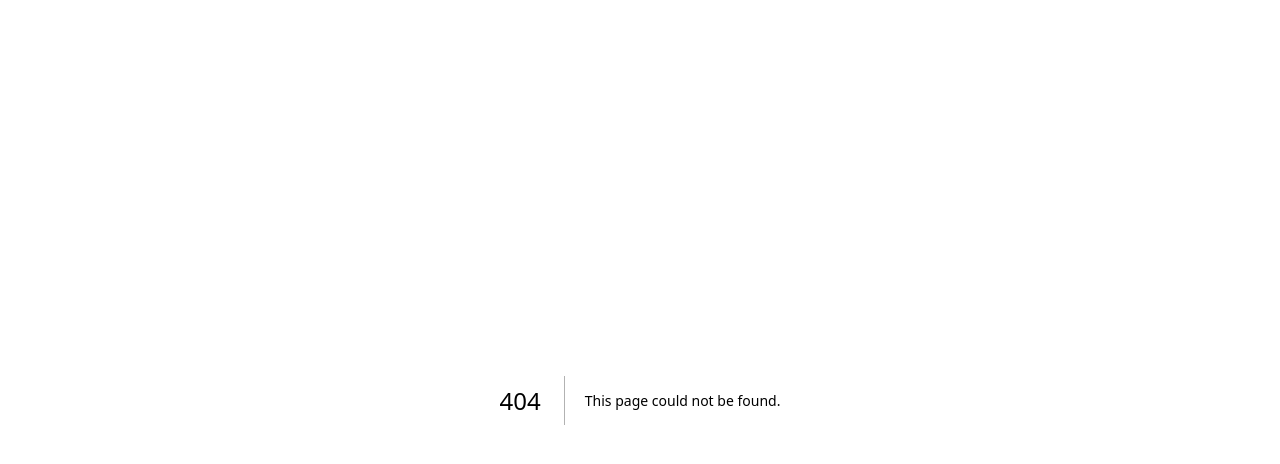
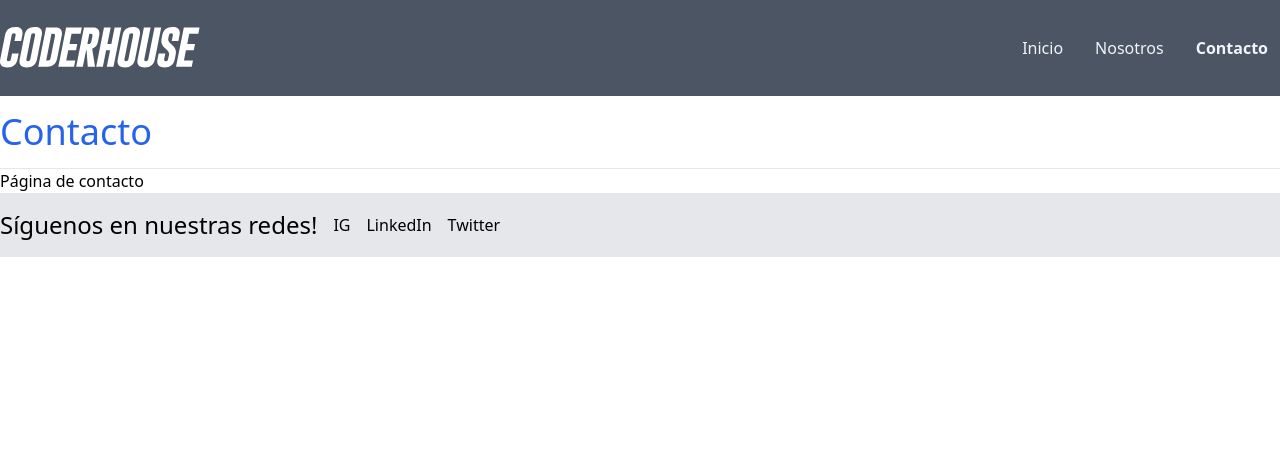
Before and after one commit to CLanusse/coder-next, a Next.js app: page /contacto in a window 1280 px wide. Before the commit this address had no page. Shown: the top 464 px of the page. Built offline with nearby package versions, Linux system fonts and the light colour scheme.

Commit message:
ejemplos semana 3

```diff
--- /dev/null
+++ b/app/contacto/layout.js
@@ -0,0 +1,18 @@
+
+export default function ContactoLayout({children}) {
+
+    return (
+        <>
+            {children}
+
+            <footer className="bg-gray-200 w-full">
+                <div className="container m-auto py-4 flex items-center gap-4">
+                    <h4 className="text-2xl">Síguenos en nuestras redes!</h4>
+                    <a>IG</a>
+                    <a>LinkedIn</a>
+                    <a>Twitter</a>
+                </div>
+            </footer>
+        </>
+    )
+}
--- /dev/null
+++ b/app/contacto/page.js
@@ -0,0 +1,16 @@
+
+export default function Contacto() {
+
+    return (
+        <>
+            <main className="container m-auto">
+                <h1 className="text-4xl text-blue-600 my-4">
+                    Contacto
+                </h1>
+
+                <hr/>
+                <p>Página de contacto</p>
+            </main>
+        </>
+    )
+}
--- a/app/layout.js
+++ b/app/layout.js
@@ -1,3 +1,4 @@
+import Header from '@/components/ui/Header'
 import './globals.css'
 
 export const metadata = {
@@ -8,7 +9,10 @@ export const metadata = {
 export default function RootLayout({ children }) {
  return (
     <html lang="en">
-      <body>{children}</body>
+      <body>
+        <Header/>
+        {children}
+      </body>
     </html>
   )
 }
--- /dev/null
+++ b/app/nosotros/page.js
@@ -0,0 +1,26 @@
+"use client"
+import Boton from "@/components/ui/Boton"
+import { useRouter } from "next/navigation"
+
+export const metadata = {
+    title: 'Nosotros - Coder App',
+    description: 'Conoce nuestra historia'
+}
+
+export default function Nosotros() {
+    const router = useRouter()
+
+    return (
+        <>
+            <main className="container m-auto">
+                <h1 className="text-4xl text-blue-600 my-4">Nosotros</h1>
+                <hr />
+                <p className="text-base mt-4">SITIO EN CONSTRUCCIÓN</p>
+
+                <Boton onClick={() => router.back()}>
+                    Volver
+                </Boton>
+            </main>
+        </>
+    )
+}
--- /dev/null
+++ b/app/not-found.js
@@ -0,0 +1,23 @@
+
+
+"use client"
+import Boton from "@/components/ui/Boton"
+import { useRouter } from "next/navigation"
+
+export default function NotFound() {
+    const router = useRouter()
+
+    return (
+        <>
+            <main className="container m-auto">
+                <h1 className="text-4xl text-blue-600 my-4">Página no encontrada</h1>
+                <hr />
+                <p className="text-base mt-4">La ruta a la que intenta acceder no existe</p>
+
+                <Boton onClick={() => router.back()}>
+                    Volver
+                </Boton>
+            </main>
+        </>
+    )
+}
--- a/app/page.js
+++ b/app/page.js
@@ -1,6 +1,3 @@
-import Counter from "/components/ui/Counter";
-import Header from "/components/ui/Header";
-import Image from "next/image";
 
 export const metadata = {
   title: 'Coder App',
@@ -15,44 +12,14 @@ export const metadata = {
   },
 }
 
-export async function generateMetadata({ params, searchParams }, parent) {
-  // read route params
-  const id = params.id
-
-  // fetch data
-  const product = await fetch(`https://.../${id}`).then((res) => res.json())
-
-  return {
-    title: product.title,
-    description: product.description
-  }
-}
-
 export default function Home() {
   return (
     <>
-      <Header />
       <main className="container m-auto">
-        <h1 className="text-4xl text-blue-600 text-bold my-4">Next JS</h1>
+        <h1 className="text-4xl text-blue-600 my-4">Next JS</h1>
         <hr />
         <p className="text-base mt-4">Bienvenidos a Coderhouse</p>
 
-        <Counter />
-
-        <Image
-          src={"/package.png"}
-          alt="Package Image"
-          width={300}
-          height={300}
-        />
-
-        <Image
-          src={"https://raw.githubusercontent.com/PokeAPI/sprites/master/sprites/pokemon/25.png"}
-          alt="Pikachu Image"
-          width={200}
-          height={200}
-          priority
-        />
       </main>
     </>
   )
--- /dev/null
+++ b/app/productos/[categoria]/page.js
@@ -0,0 +1,19 @@
+
+export async function generateMetadata({params, searchParams}, parent) {
+
+    return {
+        title: `CoderApp - ${params.categoria}`,
+    }
+}
+
+const Productos = ({params}) => {
+    console.log(params)
+
+    return (
+        <div>
+            Estás viendo: {params.categoria}
+        </div>
+    )
+}
+
+export default Productos
--- a/components/ui/Header.js
+++ b/components/ui/Header.js
@@ -1,23 +1,50 @@
+"use client"
 import Image from 'next/image'
+import Link from 'next/link'
+import { usePathname } from 'next/navigation'
 
-
+const links = [
+    {
+        label: "Inicio",
+        href: "/"
+    },
+    {
+        label: "Nosotros",
+        href: "/nosotros"
+    },
+    {
+        label: "Contacto",
+        href: "/contacto"
+    },
+]
 
 const Header = () => {
+    const pathname = usePathname()
 
     return (
         <header className="w-full bg-gray-600">
             <div className="container m-auto py-6 flex justify-between items-center">
+                <Link href={"/"}>
                     <Image
                         src={"/coderhouse.svg"}
                         alt='Coderhouse logo'
                         width={200}
                         height={50}
                     />
+                </Link>
 
                 <nav className="flex justify-between gap-2">
-                    <a href="#" className="text-base text-slate-100 p-3">Enlace 1</a>
-                    <a href="#" className="text-base text-slate-100 p-3">Enlace 2</a>
-                    <a href="#" className="text-base text-slate-100 p-3">Enlace 3</a>
+                    {
+                        links.map(link => {
+                            return <Link
+                                key={link.label}
+                                href={link.href}
+                                className={`${pathname === link.href ? 'font-bold' : ''} text-base text-slate-100 p-3 `}
+                            >
+                                {link.label}
+                            </Link>
+                        })
+                    }
                 </nav>
             </div>
         </header>
```
Also changed, not shown: app/nosotros/equipo/page.js (added). Lines whose indentation alone changed are shown as unchanged.
